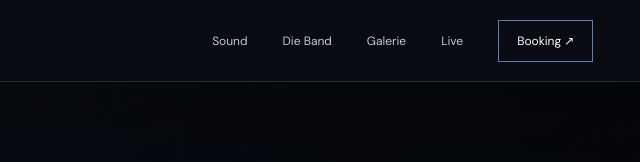
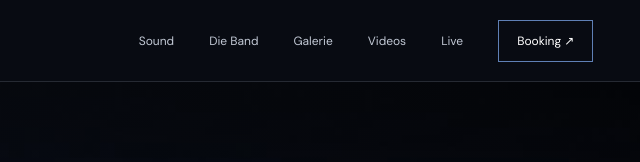
Before and after one commit to CiberAndy/black-to-blue-website, a website built with Vite: page index.html in a window 1280 px wide. Shown: the top 162 px of the page, 597-1237 px from the left. Built offline with nearby package versions, Linux system fonts and the light colour scheme; a web font is replaced by a local one.

Commit message:
Add videos to main navigation

```diff
--- a/index.html
+++ b/index.html
@@ -16,7 +16,7 @@
     <a class="wordmark" href="#home" aria-label="black2blue Startseite">black<span>2</span>blue<span class="dot">.</span></a>
     <button class="menu-toggle" aria-label="Menü öffnen" aria-expanded="false"><span></span><span></span></button>
     <nav class="nav" aria-label="Hauptnavigation">
-      <a href="#sound">Sound</a><a href="#band">Die Band</a><a href="#galerie">Galerie</a><a href="#live">Live</a><a class="nav-cta" href="#kontakt">Booking ↗</a>
+      <a href="#sound">Sound</a><a href="#band">Die Band</a><a href="#galerie">Galerie</a><a href="/videos.html">Videos</a><a href="#live">Live</a><a class="nav-cta" href="#kontakt">Booking ↗</a>
     </nav>
   </header>
   <main>
```
